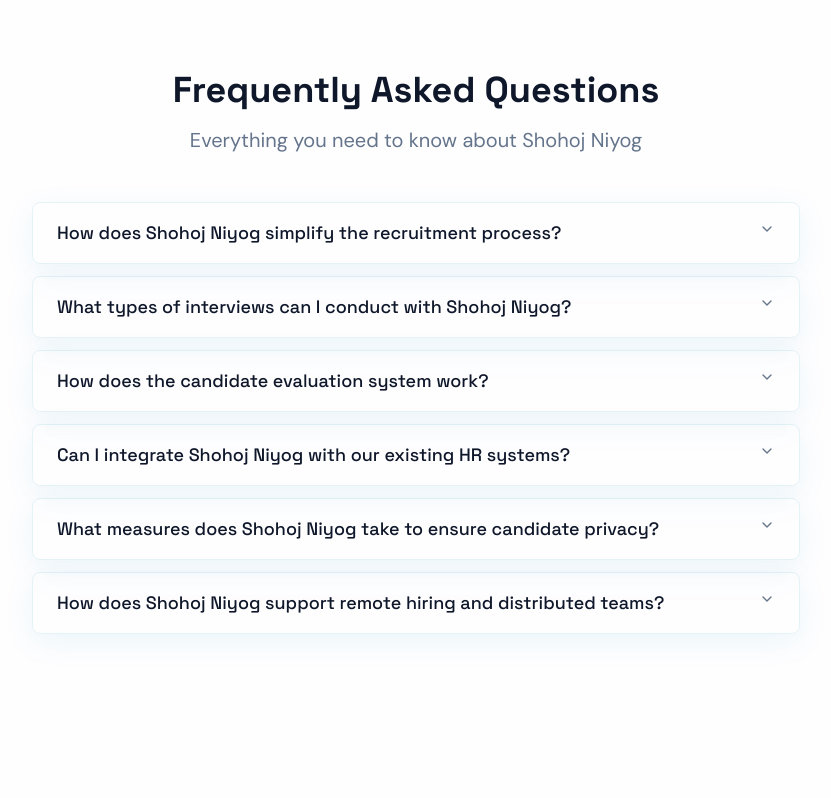
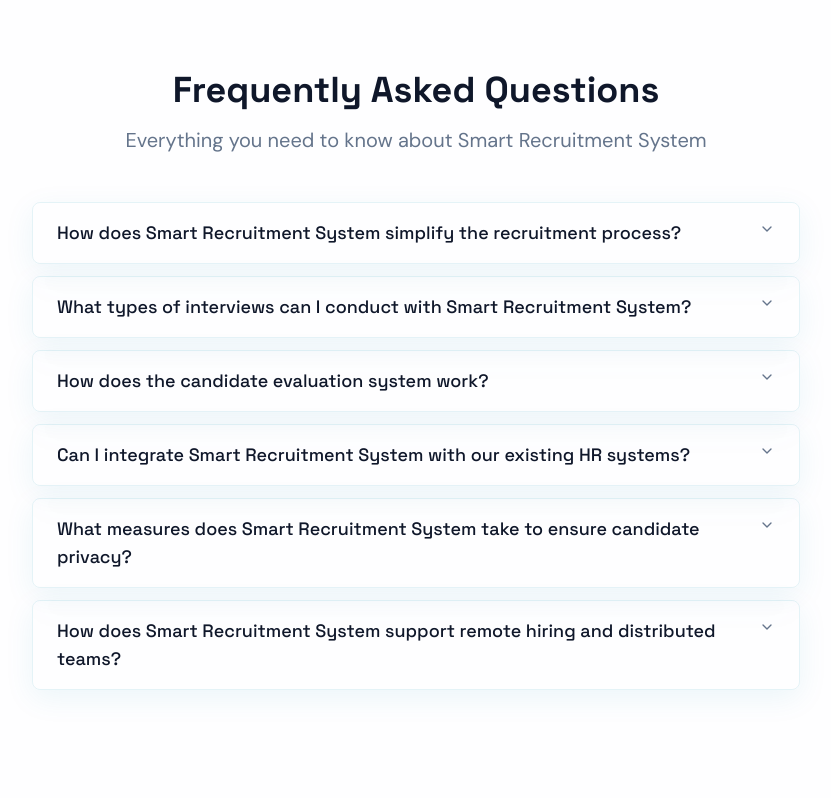
Before and after one commit to Ahnaf0171/Smart-Recruitment-System-Frontend-, a Next.js app: page / in a window 1280 px wide. Shown: the part 1680-2478 px from the top of the page, without its empty margins (224-1055 px from the left). Built offline with nearby package versions, Linux system fonts and the light colour scheme.

Commit message:
some static written issue fixed

```diff
--- a/app/layout.tsx
+++ b/app/layout.tsx
@@ -17,10 +17,10 @@ const dmSans = DM_Sans({
 });
 
 export const metadata: Metadata = {
-  title: "Shohoj Niyog",
+  title: "Smart Recruitment System",
   description:
     "Streamline your hiring process with our comprehensive video interview platform",
-  generator: "Md. Nafis Tarik",
+  generator: "Abdullah Ahnaf",
 };
 
 export default function RootLayout({
--- a/components/shared/footer.tsx
+++ b/components/shared/footer.tsx
@@ -94,7 +94,7 @@ function Footer() {
           </div>
         </div>
         <div className="border-t border-sidebar-border mt-8 pt-6 text-center text-muted-foreground font-body animate-fade-in">
-          <p>&copy;2025 Shohoj Niyog. All rights reserved.</p>
+          <p>&copy;2025 Smart Recruitment System. All rights reserved.</p>
         </div>
       </div>
     </footer>
--- a/features/home/faq.tsx
+++ b/features/home/faq.tsx
@@ -8,13 +8,15 @@ import {
 const faqItems = [
   {
     value: "item-1",
-    question: "How does Shohoj Niyog simplify the recruitment process?",
+    question:
+      "How does Smart Recruitment System simplify the recruitment process?",
     answer:
-      "Shohoj Niyog streamlines hiring by allowing recruiters to create customized video interview sessions, invite candidates via unique links, and review responses at their convenience. Our platform automatically organizes all candidate videos for efficient evaluation and comparison.",
+      "Smart Recruitment System streamlines hiring by allowing recruiters to create customized video interview sessions, invite candidates via unique links, and review responses at their convenience. Our platform automatically organizes all candidate videos for efficient evaluation and comparison.",
   },
   {
     value: "item-2",
-    question: "What types of interviews can I conduct with Shohoj Niyog?",
+    question:
+      "What types of interviews can I conduct with Smart Recruitment System?",
     answer:
       "Our platform supports various interview formats including one-way video interviews, skill-based assessments, and customizable questionnaire sessions. You can create technical evaluations, behavioral interviews, or role-specific assessments tailored to your hiring needs.",
   },
@@ -22,25 +24,26 @@ const faqItems = [
     value: "item-3",
     question: "How does the candidate evaluation system work?",
     answer:
-      "Shohoj Niyog provides structured evaluation tools including rating scales, scorecards, and collaborative feedback systems. Hiring teams can comment, rate responses, and share insights directly on candidate videos, ensuring comprehensive and unbiased assessments.",
+      "Smart Recruitment System provides structured evaluation tools including rating scales, scorecards, and collaborative feedback systems. Hiring teams can comment, rate responses, and share insights directly on candidate videos, ensuring comprehensive and unbiased assessments.",
   },
   {
     value: "item-4",
-    question: "Can I integrate Shohoj Niyog with our existing HR systems?",
+    question:
+      "Can I integrate Smart Recruitment System with our existing HR systems?",
     answer:
-      "Yes, Shohoj Niyog offers API access and integrations with popular Applicant Tracking Systems (ATS) and HR platforms. This allows seamless data transfer, candidate synchronization, and streamlined workflow management between systems.",
+      "Yes, Smart Recruitment System offers API access and integrations with popular Applicant Tracking Systems (ATS) and HR platforms. This allows seamless data transfer, candidate synchronization, and streamlined workflow management between systems.",
   },
   {
     value: "item-5",
     question:
-      "What measures does Shohoj Niyog take to ensure candidate privacy?",
+      "What measures does Smart Recruitment System take to ensure candidate privacy?",
     answer:
       "We prioritize data security with end-to-end encryption, secure cloud storage, and strict access controls. Candidates have rights to their data and can request deletion at any time. We comply with global data protection regulations including GDPR and local data privacy laws.",
   },
   {
     value: "item-6",
     question:
-      "How does Shohoj Niyog support remote hiring and distributed teams?",
+      "How does Smart Recruitment System support remote hiring and distributed teams?",
     answer:
       "Our platform is designed for remote hiring workflows, featuring asynchronous interviews, collaborative evaluation tools, and seamless communication channels. Hiring teams can participate from anywhere, providing feedback and making decisions without geographical constraints.",
   },
@@ -55,7 +58,7 @@ function FAQ() {
             Frequently Asked Questions
           </h2>
           <p className="md:text-xl text-muted-foreground font-body">
-            Everything you need to know about Shohoj Niyog
+            Everything you need to know about Smart Recruitment System
           </p>
         </div>
 
```
Also changed, not shown: assets/logos/logo.png, 1 other file (tests, documents, lock files or other folders).
